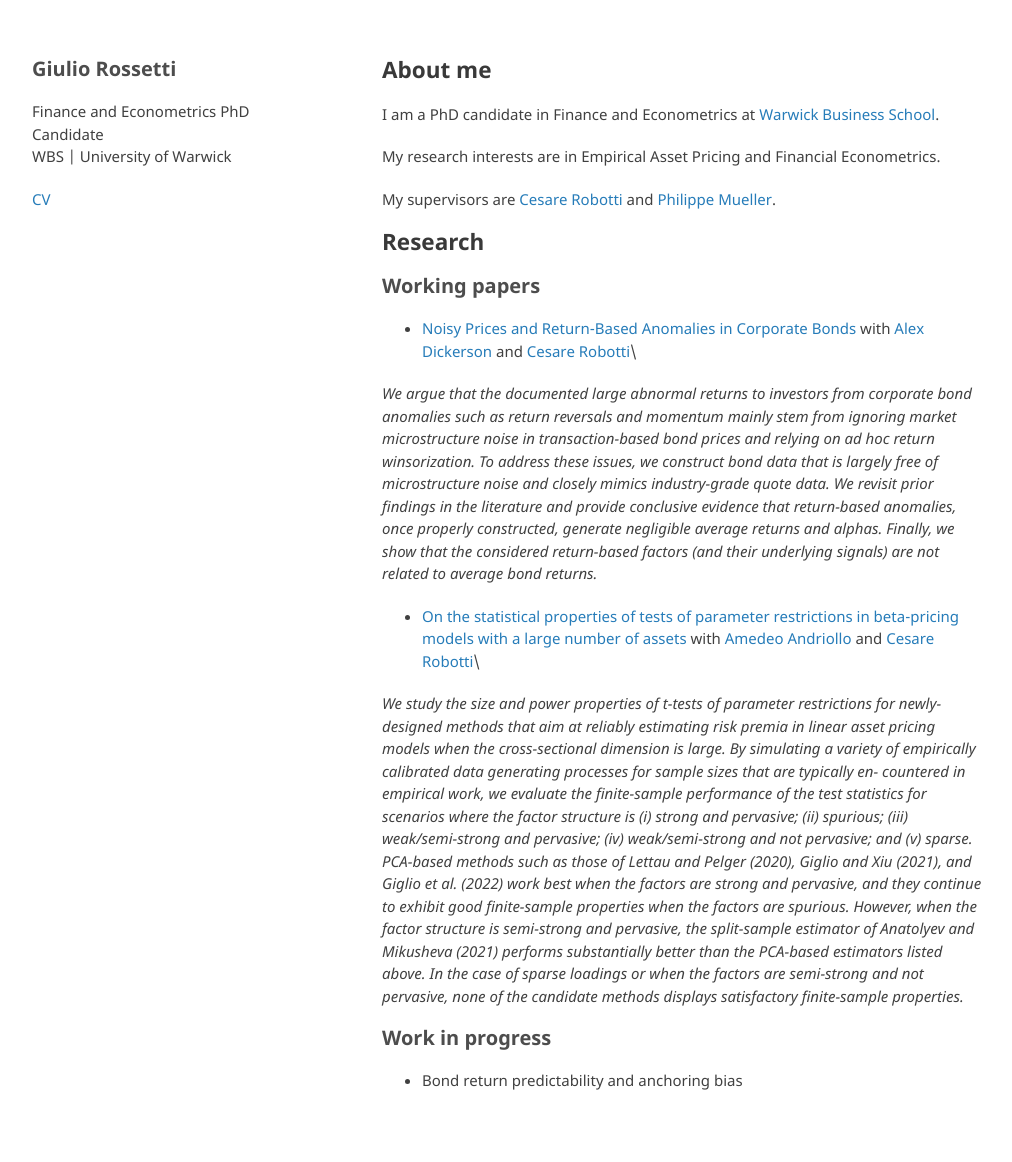
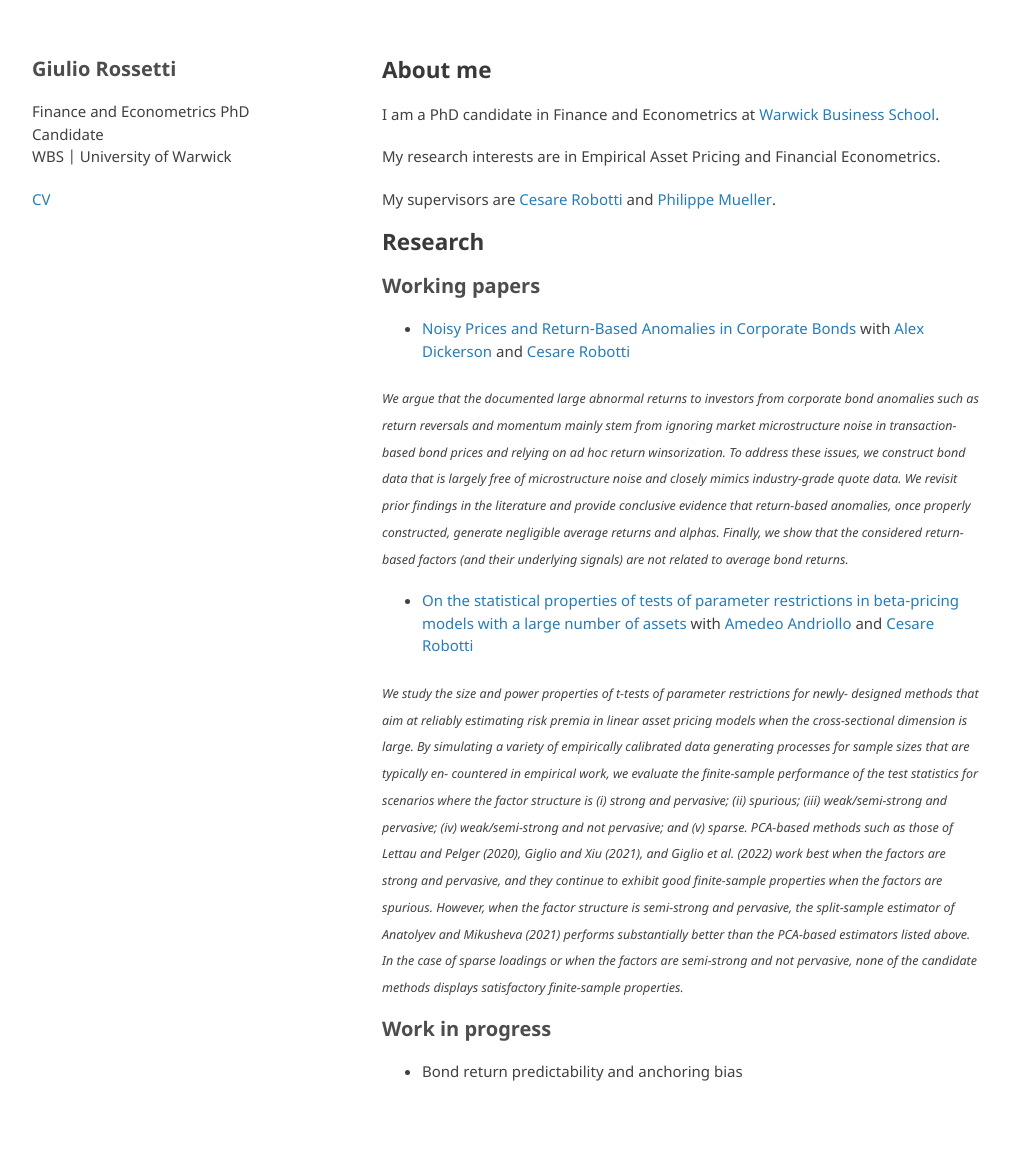
Before and after one commit to GiulioRossetti94/giuliorossetti94.github.io, a Jekyll site: the page built from index.md, in a window 1280 px wide. Shown: the whole page, without its empty margins (133-1145 px from the left). Built offline with Jekyll 4.4.1, drawn with Linux system fonts in a browser that asks for light colours; the repository's description, which GitHub fills in, is left out; our own code applies the rules of GitHub Pages for plain Markdown files.

Commit message:
Update index.md

```diff
--- a/index.md
+++ b/index.md
@@ -13,14 +13,14 @@ My supervisors are [Cesare Robotti](https://cesarerobotti.com) and [Philippe Mue
 ## Research
 
 # Working papers
-- [Noisy Prices and Return-Based Anomalies in Corporate Bonds](https://papers.ssrn.com/sol3/papers.cfm?abstract_id=4575879) with [Alex Dickerson](https://www.alexdickerson.com/home) and [Cesare Robotti](https://cesarerobotti.com)\
+- [Noisy Prices and Return-Based Anomalies in Corporate Bonds](https://papers.ssrn.com/sol3/papers.cfm?abstract_id=4575879) with [Alex Dickerson](https://www.alexdickerson.com/home) and [Cesare Robotti](https://cesarerobotti.com)
 
-*We argue that the documented large abnormal returns to investors from corporate bond anomalies such as return reversals and momentum mainly stem from ignoring market microstructure noise in
-transaction-based bond prices and relying on ad hoc return winsorization. To address these issues, we construct bond data that is largely free of microstructure noise and closely mimics industry-grade quote data. We revisit prior findings in the literature and provide conclusive evidence that return-based anomalies, once properly constructed, generate negligible average returns and alphas. Finally, we show that the considered return-based factors (and their underlying signals) are not related to average bond returns.*
+<sub>*We argue that the documented large abnormal returns to investors from corporate bond anomalies such as return reversals and momentum mainly stem from ignoring market microstructure noise in
+transaction-based bond prices and relying on ad hoc return winsorization. To address these issues, we construct bond data that is largely free of microstructure noise and closely mimics industry-grade quote data. We revisit prior findings in the literature and provide conclusive evidence that return-based anomalies, once properly constructed, generate negligible average returns and alphas. Finally, we show that the considered return-based factors (and their underlying signals) are not related to average bond returns.*</sub>
 
-- [On the statistical properties of tests of parameter restrictions in beta-pricing models with a large number of assets](https://www.cesarerobotti.com/wp-content/uploads/2023/01/ARR_statistical.pdf) with [Amedeo Andriollo](https://warwick.ac.uk/fac/soc/economics/staff/aandriollo/) and [Cesare Robotti](https://cesarerobotti.com)\
+- [On the statistical properties of tests of parameter restrictions in beta-pricing models with a large number of assets](https://www.cesarerobotti.com/wp-content/uploads/2023/01/ARR_statistical.pdf) with [Amedeo Andriollo](https://warwick.ac.uk/fac/soc/economics/staff/aandriollo/) and [Cesare Robotti](https://cesarerobotti.com)
 
-*We study the size and power properties of t-tests of parameter restrictions for newly- designed methods that aim at reliably estimating risk premia in linear asset pricing models when the cross-sectional dimension is large. By simulating a variety of empirically calibrated data generating processes for sample sizes that are typically en- countered in empirical work, we evaluate the finite-sample performance of the test statistics for scenarios where the factor structure is (i) strong and pervasive; (ii) spurious; (iii) weak/semi-strong and pervasive; (iv) weak/semi-strong and not pervasive; and (v) sparse. PCA-based methods such as those of Lettau and Pelger (2020), Giglio and Xiu (2021), and Giglio et al. (2022) work best when the factors are strong and pervasive, and they continue to exhibit good finite-sample properties when the factors are spurious. However, when the factor structure is semi-strong and pervasive, the split-sample estimator of Anatolyev and Mikusheva (2021) performs substantially better than the PCA-based estimators listed above. In the case of sparse loadings or when the factors are semi-strong and not pervasive, none of the candidate methods displays satisfactory finite-sample properties.*
+<sub>*We study the size and power properties of t-tests of parameter restrictions for newly- designed methods that aim at reliably estimating risk premia in linear asset pricing models when the cross-sectional dimension is large. By simulating a variety of empirically calibrated data generating processes for sample sizes that are typically en- countered in empirical work, we evaluate the finite-sample performance of the test statistics for scenarios where the factor structure is (i) strong and pervasive; (ii) spurious; (iii) weak/semi-strong and pervasive; (iv) weak/semi-strong and not pervasive; and (v) sparse. PCA-based methods such as those of Lettau and Pelger (2020), Giglio and Xiu (2021), and Giglio et al. (2022) work best when the factors are strong and pervasive, and they continue to exhibit good finite-sample properties when the factors are spurious. However, when the factor structure is semi-strong and pervasive, the split-sample estimator of Anatolyev and Mikusheva (2021) performs substantially better than the PCA-based estimators listed above. In the case of sparse loadings or when the factors are semi-strong and not pervasive, none of the candidate methods displays satisfactory finite-sample properties.*</sub>
 
 # Work in progress
 - Bond return predictability and anchoring bias
```
